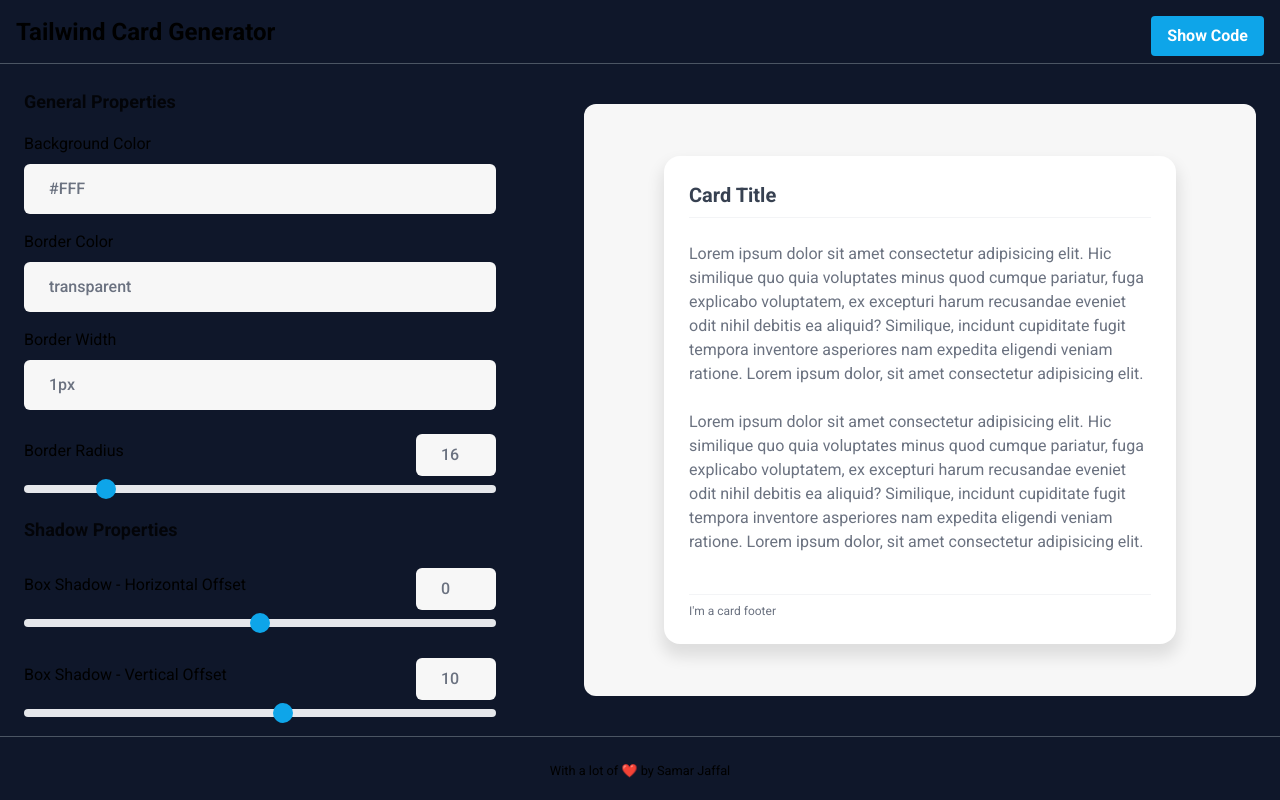
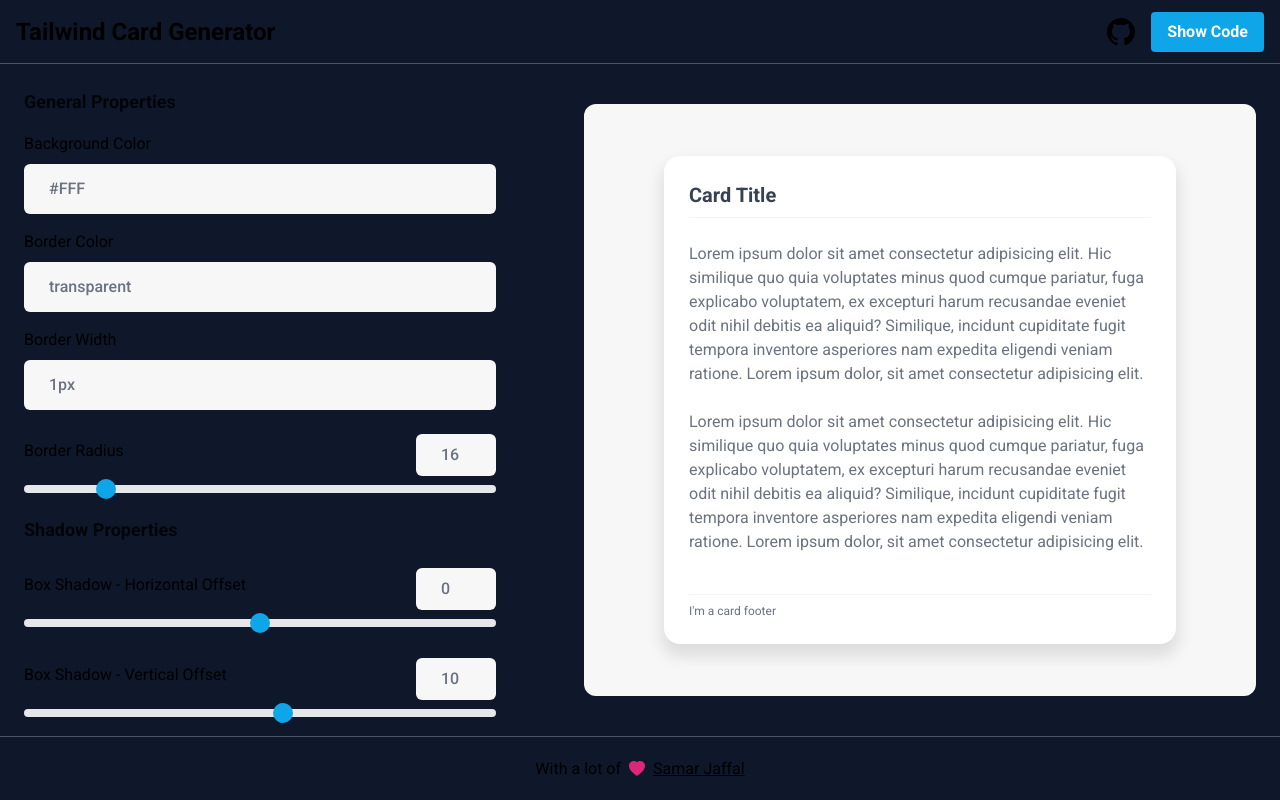
Before and after one commit to samarjaffal/tailwind-card-generator, a React (Vite) app: page / in a window 1280 px wide. Built offline with nearby package versions, Linux system fonts and the light colour scheme; a web font is replaced by a local one.

Commit message:
feat: added react icons

```diff
--- a/package.json
+++ b/package.json
@@ -12,7 +12,8 @@
   "dependencies": {
     "@fontsource/roboto": "^5.0.12",
     "react": "^18.2.0",
-    "react-dom": "^18.2.0"
+    "react-dom": "^18.2.0",
+    "react-icons": "^5.0.1"
   },
   "devDependencies": {
     "@types/react": "^18.2.66",
--- a/src/App.tsx
+++ b/src/App.tsx
@@ -1,8 +1,10 @@
+import { BsFillHeartFill } from 'react-icons/bs'
 import { Card } from '@components/card/Card'
 import { CardConfiguration } from '@components/card-configuration/CardConfiguration'
 import { Dialog } from '@components/dialog/Dialog'
 import { initCard } from '@consts/Card'
 import { useRef, useState } from 'react'
+import { VscGithubInverted } from 'react-icons/vsc'
 import ReactDOMServer from 'react-dom/server'
 import type { Card as CardType } from '@tsTypes/Card'
 
@@ -31,7 +33,10 @@ function App () {
         <h1 className='text-2xl font-bold'>
           Tailwind Card Generator
         </h1>
-        <div>
+        <div className='flex items-center gap-4'>
+          <a href='https://github.com/samarjaffal/tailwind-card-generator' target='_blank' rel='noreferrer'>
+            <VscGithubInverted size={28} className='hover:text-sky-500 transition duration-300' />
+          </a>
           <button className='bg-sky-500 text-white font-bold py-2 px-4 rounded hover:bg-sky-400 transition duration-300' onClick={showCode}>
             Show Code
           </button>
@@ -57,7 +62,7 @@ function App () {
       </Dialog>
 
       <footer className='flex justify-center p-6 border-t border-gray-600'>
-        <small>With a lot of ❤️ by Samar Jaffal</small>
+        <p className='flex items-center gap-x-2'>With a lot of <span><BsFillHeartFill className='text-pink-600' /></span> <a href='https://github.com/samarjaffal' target='_blank' rel='noreferrer' className='hover:text-sky-500 transition duration-300 underline'>Samar Jaffal</a></p>
       </footer>
     </div>
   )
```
Also changed, not shown: 1 other file (tests, documents, lock files or other folders).
